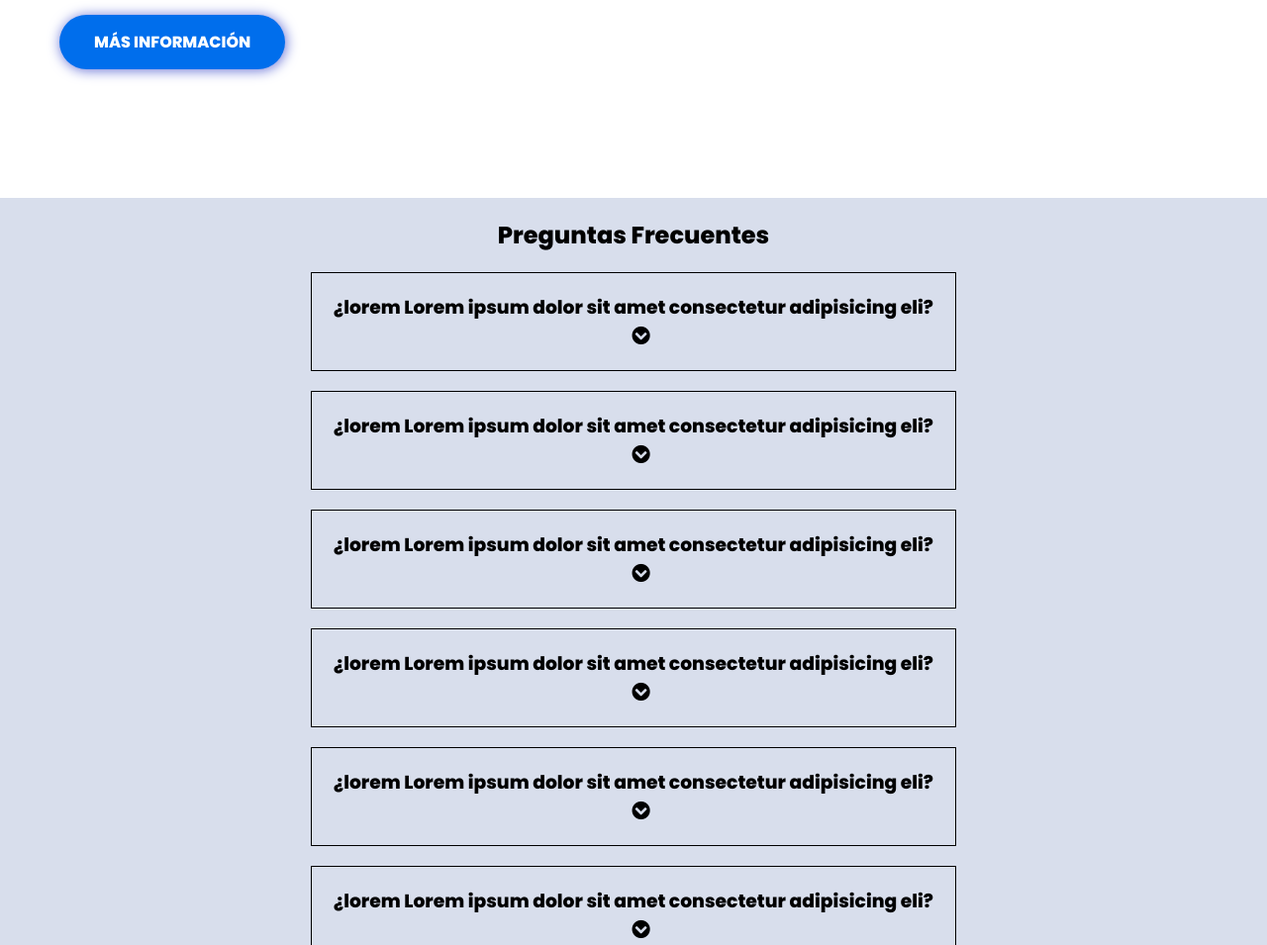
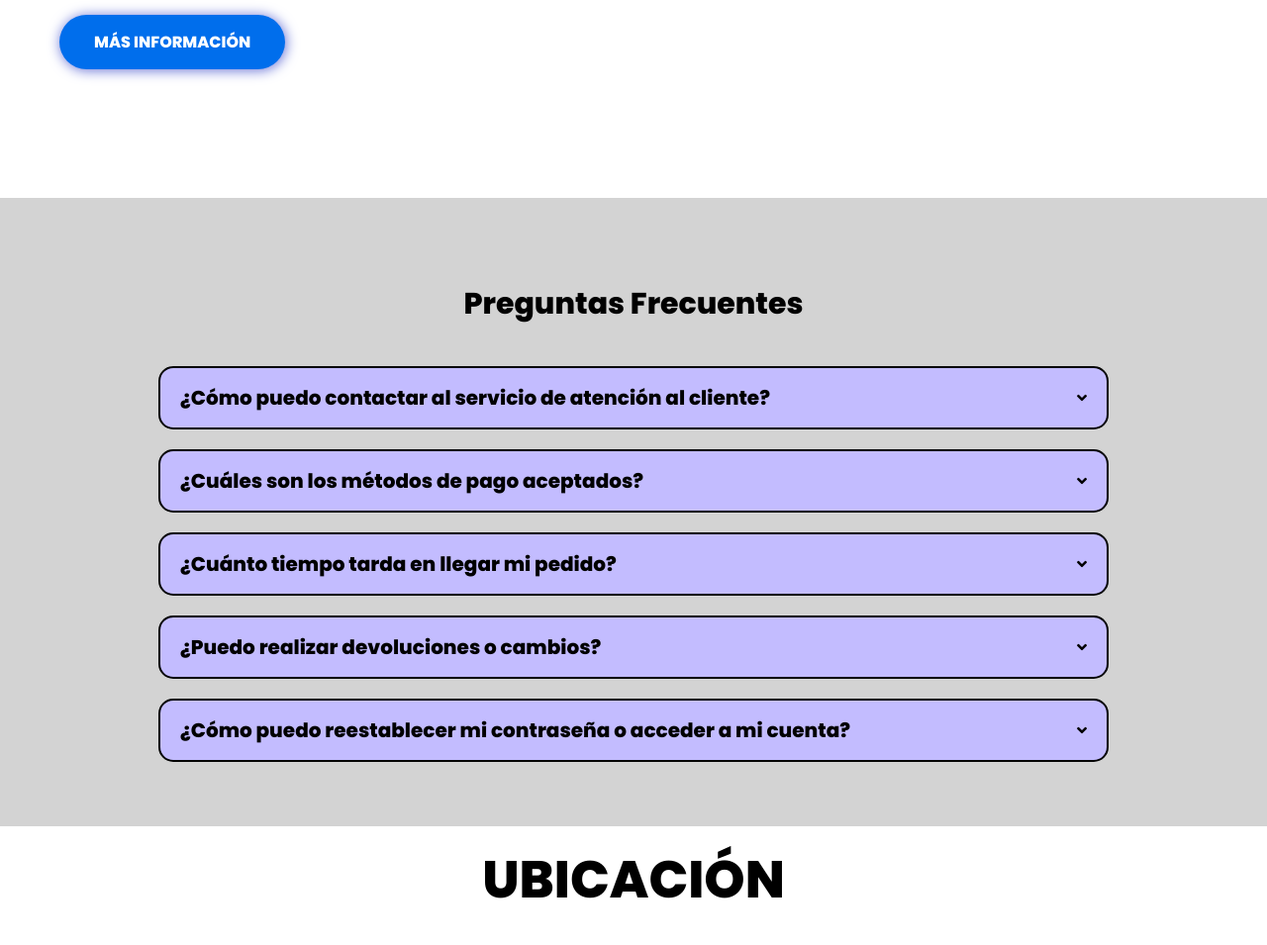
Before and after one commit to pblnahu1/ecommerce-products-tech, a PHP site: page / in a window 1280 px wide. Shown: the part 2932-3887 px from the top of the page at 99% size. Run offline with PHP 8.4, Linux system fonts and the light colour scheme; some libraries are stand-ins or nearby versions.

Commit message:
configurando-cosas

```diff
--- a/assets/css/styles.css
+++ b/assets/css/styles.css
@@ -405,33 +405,130 @@ hr {
     justify-content: center;
 }
 
-.sct-preguntas{
-    background-color:rgb(216, 222, 236);
-    padding: 20px 23%;
-    text-align: center;
+.sct-preguntas-frecuentes{
+    background-color: lightgrey;
+    padding: 45px 0px;
 }
 
-.container-preguntas{
-    display: block;
+.container-preguntas {
+    max-width: 1000px;
+    margin: 20px auto;
 }
 
-.container-preguntas .item{
-    display: flex;
-    flex-direction: column;
-    align-items: center;
-    justify-content: space-between;
-    margin: 20px;
+.container-preguntas .heading{
+    text-align: center;
+    font-size: 30px;
     padding: 20px;
-    border: 1px solid #000;
+    margin-bottom: 20px;
+}
+
+.container-preguntas .accordion-wrapper{
+    padding: 0 20px;
+}
+
+.container-preguntas .accordion {
+    margin-bottom: 20px;
     cursor: pointer;
 }
 
-.container-preguntas .item .titulo-preguntas>i{
-    margin-left: 15px;
+.container-preguntas .accordion.active .accordion-heading{
+    border-bottom-right-radius: 0px;
+    border-bottom-left-radius: 0px;
+    border-top-left-radius: 15px;
+    border-top-right-radius: 15px;
 }
 
-.container-preguntas .item .texto-preguntas{
+.container-preguntas .accordion.active .accordion-heading i{
+    transform: rotate(180deg);
+    transition: transform 0.3s ease-in-out;
+}
+
+.container-preguntas .accordion.active .accordion-content {
+    display: block;
+    border-bottom-left-radius: 15px;
+    border-bottom-right-radius: 15px;
+}
+
+.container-preguntas .accordion-heading {
+    display: flex;
+    align-items: center;
+    justify-content: space-between;
+    gap: 10px;
+    background: #c3bcff;
+    border: 2px solid #000;
+    border-radius: 15px;
+    padding: 15px 20px;
+}
+
+.container-preguntas .accordion-heading h3 {
+    font-size: 20px;
+}
+
+.container-preguntas .accordion-content {
+    padding: 15px 20px;
+    border: 2px solid #000;
+    font-size: 15px;
+    background: #fff;
+    border-top: 0;
     display: none;
+    animation: animate 0.3s linear backwards;
+    line-height: 2;
+    transform-origin: top;
+}
+
+@keyframes animate {
+    0%{
+        transform: scaleY(0);
+    }
+}
+
+.container-wpp{
+    display: flex;
+    align-items: center;
+    justify-content: center;
+    flex-direction: row;
+    margin: 0 auto;
+}
+
+.btn-socials{
+    margin: 0px 15px 35px 15px;
+    display: flex;
+    align-items: center;
+    justify-content: center;
+}
+
+.btn-socials a {
+    border-radius: 50px;
+    padding: 17px 35px;
+    display: flex;
+    align-items: center;
+    transition: background 0.3s ease-in-out;
+}
+
+.btn-socials img{
+    height: 25px;
+    width: 25px;
+    margin-right: 10px;
+}
+
+.btn-wpp a{
+    color: rgb(0, 78, 0);
+    box-shadow: 0 0 15px rgb(0, 78, 0);
+}
+
+.btn-wpp a:hover{
+    background-color: rgb(20, 49, 20);
+    color: #fff;
+}
+
+.btn-twitter a{
+    color: #000;
+    box-shadow: 0 0 15px #000;
+}
+
+.btn-twitter a:hover{
+    background-color: #000;
+    color: #fff;
 }
 
 /* Modo Mobile */
--- a/assets/js/mostrar-ventana.js
+++ b/assets/js/mostrar-ventana.js
@@ -22,16 +22,6 @@ function mostrarCarrito() {
 
 const contenedor = document.querySelector('.div-msg-error, .div-msg-cerrar-sesion');
 const btn = document.getElementById('btn-cerrar');
-
-btn.addEventListener('click', function() {
+btn.addEventListener('click', function () {
     contenedor.style.display = 'none';
-})
-
-function mostrarParrafoPreguntas(element) {
-    var parrafoPreguntas = element.querySelector(".texto-preguntas");
-    if (parrafoPreguntas.style.display === "none" || !parrafoPreguntas.style.display) {
-        parrafoPreguntas.style.display = "block";
-    } else {
-        parrafoPreguntas.style.display = "none";
-    }
-}
+});
--- /dev/null
+++ b/assets/js/questions.js
@@ -0,0 +1,10 @@
+let accordions = document.querySelectorAll('.accordion-wrapper .accordion');
+
+accordions.forEach((acco) => {
+    acco.onclick = () => {
+        accordions.forEach((subcontent) => {
+            subcontent.classList.remove('active');
+        })
+        acco.classList.add('active');
+    }
+})
--- a/assets/php/contenidojson.php
+++ b/assets/php/contenidojson.php
@@ -14,7 +14,7 @@ foreach($productos as $producto){
     $sql = "INSERT INTO productos(nombre_producto, imagen_producto, precio_producto) VALUES('$nombre', '$imagen', '$precio')";
 
     if($conexion->query($sql) === TRUE){
-        echo "Producto insertado correctamente: $nombre<br>";
+        echo "Producto insertado correctamente: PRODUCTO: <em>$nombre</em>, URL: <em>$imagen</em>, PRECIO: <em>$precio</em><br>";
     }else{
         echo "Error al insertar producto: " . $conexion->error;
     }
--- a/assets/sql/BaseDato.sql
+++ b/assets/sql/BaseDato.sql
@@ -21,7 +21,7 @@ CREATE TABLE carrito(
 );
 
 CREATE TABLE productos(
-	productosid_productos INT NOT NULL AUTO_INCREMENT,
+	id_productos INT NOT NULL AUTO_INCREMENT,
 	nombre_producto VARCHAR(255) NOT NULL,
 	imagen_producto VARCHAR(255) NOT NULL,
 	precio_producto INT NOT NULL,
@@ -60,3 +60,6 @@ La tabla Carrito_Producto es la tabla intermedia que maneja la relación muchos
 Carritos y Productos. Aquí, cada registro representa la asociación de un producto con
 un carrito específico.
 */
+
+SELECT * FROM productos;
+TRUNCATE TABLE PRODUCTOS;
--- a/index.php
+++ b/index.php
@@ -11,8 +11,7 @@
     <link rel="stylesheet" href="https://cdn.jsdelivr.net/npm/swiper/swiper-bundle.min.css">
 
     <!-- iconos Fontawesome -->
-    <link rel="stylesheet" href="https://use.fontawesome.com/releases/v5.8.1/css/all.css"
-        integrity="sha384-50oBUHEmvpQ+1lW4y57PTFmhCaXp0ML5d60M1M7uH2+nqUivzIebhndOJK28anvf" crossorigin="anonymous">
+    <link rel="stylesheet" href="https://use.fontawesome.com/releases/v5.8.1/css/all.css" integrity="sha384-50oBUHEmvpQ+1lW4y57PTFmhCaXp0ML5d60M1M7uH2+nqUivzIebhndOJK28anvf" crossorigin="anonymous">
 
     <!-- Links CSS -->
     <link rel="stylesheet" href="assets/css/styles.css">
@@ -363,7 +362,7 @@
                 <li class="lista-desc">TDP-down configurable: <span class="span-respuesta">35 W</span></li>
             </ul>
             <a href="https://espacioelectronica.asustienda.com/productos/notebook-asus-zenbook-duo-pro-i7-32gb-1tb-win-11-ux8402/" target="_blank" class="btn-2">Más
-            información</a>
+                información</a>
         </div>
 
         <div class="info-img info-img-2">
@@ -371,32 +370,63 @@
         </div>
     </section>
 
-    <section class="sct-preguntas">
-        <h2>Preguntas Frecuentes</h2>
+    <section class="sct-preguntas-frecuentes">
         <div class="container-preguntas">
-            <div class="item" id="item" onclick="mostrarParrafoPreguntas(this)">
-                <h3 class="titulo-preguntas">¿lorem Lorem ipsum dolor sit amet consectetur adipisicing eli? <i class="fas fa-chevron-circle-down"></i></h3>
-                <p class="texto-preguntas">Lorem ipsum dolor sit amet consectetur adipisicing elit. Eius earum eaque odio maxime consequuntur neque ipsum vero facilis odit! Esse ullam illo, voluptates aliquam accusamus quis cumque laudantium quo libero!</p>
+            <h1 class="heading">Preguntas Frecuentes</h1>
+            <div class="accordion-wrapper">
+                <div class="accordion">
+                    <div class="accordion-heading">
+                        <h3>¿Cómo puedo contactar al servicio de atención al cliente?</h3>
+                        <i class="fas fa-angle-down"></i>
+                    </div>
+                    <p class="accordion-content">
+                        Puedes contactarnos a través de nuestro formulario de contacto en la sección 'Contacto' de nuestro sitio web o enviando un correo electrónico a [correo electrónico de atención al cliente]. También estamos disponibles en redes sociales como Facebook y Twitter para responder a tus consultas.
+                    </p>
+                </div>
             </div>
-            <div class="item" id="item" onclick="mostrarParrafoPreguntas(this)">
-                <h3 class="titulo-preguntas">¿lorem Lorem ipsum dolor sit amet consectetur adipisicing eli? <i class="fas fa-chevron-circle-down"></i></h3>
-                <p class="texto-preguntas">Lorem ipsum dolor sit amet consectetur adipisicing elit. Eius earum eaque odio maxime consequuntur neque ipsum vero facilis odit! Esse ullam illo, voluptates aliquam accusamus quis cumque laudantium quo libero!</p>
+            <div class="accordion-wrapper">
+                <div class="accordion">
+                    <div class="accordion-heading">
+                        <h3>¿Cuáles son los métodos de pago aceptados?</h3>
+                        <i class="fas fa-angle-down"></i>
+                    </div>
+                    <p class="accordion-content">
+                        Aceptamos pagos con targeta de crédito/débito (Visa, MasterCard, etc), PayPal y transferencias bancarias. Además podés pagar desde PagoFácil. Al finalizar la compra, encontrarás todas las opciones disponibles.
+                    </p>
+                </div>
             </div>
-            <div class="item" id="item" onclick="mostrarParrafoPreguntas(this)">
-                <h3 class="titulo-preguntas">¿lorem Lorem ipsum dolor sit amet consectetur adipisicing eli? <i class="fas fa-chevron-circle-down"></i></h3>
-                <p class="texto-preguntas">Lorem ipsum dolor sit amet consectetur adipisicing elit. Eius earum eaque odio maxime consequuntur neque ipsum vero facilis odit! Esse ullam illo, voluptates aliquam accusamus quis cumque laudantium quo libero!</p>
+            <div class="accordion-wrapper">
+                <div class="accordion">
+                    <div class="accordion-heading">
+                        <h3>¿Cuánto tiempo tarda en llegar mi pedido?</h3>
+                        <i class="fas fa-angle-down"></i>
+                    </div>
+                    <p class="accordion-content">
+                        El tiempo de entrega varía según la ubicación y el tipo de envío seleccionado. Normalmente, los pedidos estándar se entregan en un plazo de [X días/semanas]. Puedes consultar el estado de tu pedido ingresando a tu cuenta o contactando a nuestro equipo de atención al cliente.
+                    </p>
+                </div>
             </div>
-            <div class="item" id="item" onclick="mostrarParrafoPreguntas(this)">
-                <h3 class="titulo-preguntas">¿lorem Lorem ipsum dolor sit amet consectetur adipisicing eli? <i class="fas fa-chevron-circle-down"></i></h3>
-                <p class="texto-preguntas">Lorem ipsum dolor sit amet consectetur adipisicing elit. Eius earum eaque odio maxime consequuntur neque ipsum vero facilis odit! Esse ullam illo, voluptates aliquam accusamus quis cumque laudantium quo libero!</p>
+            <div class="accordion-wrapper">
+                <div class="accordion">
+                    <div class="accordion-heading">
+                        <h3>¿Puedo realizar devoluciones o cambios?</h3>
+                        <i class="fas fa-angle-down"></i>
+                    </div>
+                    <p class="accordion-content">
+                        Sí. Aceptamos devoluciones y cambios dentro de un lapso de días desde la recepción del pedido, siempre y cuando el producto esté en su estado original. Para iniciar un proceso de devolucón o cambio, por favor, ponte en contacto con nuestro equipo de atención al cliente para recibir más instrucciones.
+                    </p>
+                </div>
             </div>
-            <div class="item" id="item" onclick="mostrarParrafoPreguntas(this)">
-                <h3 class="titulo-preguntas">¿lorem Lorem ipsum dolor sit amet consectetur adipisicing eli? <i class="fas fa-chevron-circle-down"></i></h3>
-                <p class="texto-preguntas">Lorem ipsum dolor sit amet consectetur adipisicing elit. Eius earum eaque odio maxime consequuntur neque ipsum vero facilis odit! Esse ullam illo, voluptates aliquam accusamus quis cumque laudantium quo libero!</p>
-            </div>
-            <div class="item" id="item" onclick="mostrarParrafoPreguntas(this)">
-                <h3 class="titulo-preguntas">¿lorem Lorem ipsum dolor sit amet consectetur adipisicing eli? <i class="fas fa-chevron-circle-down"></i></h3>
-                <p class="texto-preguntas">Lorem ipsum dolor sit amet consectetur adipisicing elit. Eius earum eaque odio maxime consequuntur neque ipsum vero facilis odit! Esse ullam illo, voluptates aliquam accusamus quis cumque laudantium quo libero!</p>
+            <div class="accordion-wrapper">
+                <div class="accordion">
+                    <div class="accordion-heading">
+                        <h3>¿Cómo puedo reestablecer mi contraseña o acceder a mi cuenta?</h3>
+                        <i class="fas fa-angle-down"></i>
+                    </div>
+                    <p class="accordion-content">
+                        Si has olvidado tu contraseña, ve a la página de inicio de sesión y haz clic en '¿Olvidaste tu contraseña?'. Te enviaremos un enlace para restablecerla a la dirección de correo electrónico asociada a tu cuenta. Si necesitas más ayuda, contáctanos y estaremos encantados de ayudarte a acceder a tu cuenta.
+                    </p>
+                </div>
             </div>
         </div>
     </section>
@@ -405,14 +435,19 @@
         <div class="txt-ubi">
             <h2>Ubicación</h2>
         </div>
-        <iframe title="Mapa" class="map"
-            src="https://www.google.com/maps/embed?pb=!1m18!1m12!1m3!1d26253.896922674234!2d-58.388026511442156!3d-34.66134141832057!2m3!1f0!2f0!3f0!3m2!1i1024!2i768!4f13.1!3m3!1m2!1s0x95a3335230bd052b%3A0x9d632a18eea90a31!2sAvellaneda%2C%20Provincia%20de%20Buenos%20Aires!5e0!3m2!1ses!2sar!4v1698596364060!5m2!1ses!2sar"
-            width="100%" height="500" style="border:0;" allowfullscreen="" loading="lazy"
-            referrerpolicy="no-referrer-when-downgrade">
+        <iframe title="Mapa" class="map" src="https://www.google.com/maps/embed?pb=!1m18!1m12!1m3!1d26253.896922674234!2d-58.388026511442156!3d-34.66134141832057!2m3!1f0!2f0!3f0!3m2!1i1024!2i768!4f13.1!3m3!1m2!1s0x95a3335230bd052b%3A0x9d632a18eea90a31!2sAvellaneda%2C%20Provincia%20de%20Buenos%20Aires!5e0!3m2!1ses!2sar!4v1698596364060!5m2!1ses!2sar" width="100%" height="500" style="border:0;" allowfullscreen="" loading="lazy" referrerpolicy="no-referrer-when-downgrade">
         </iframe>
     </section>
 
     <h1 class="txt-noticias">Contactate con nosotros</h1>
+    <div class="container-wpp">
+        <div class="btn-socials btn-wpp">
+            <a href="https://wa.me/123456789"><img src="assets/img/logos/whatsapp.png" alt="icon-whatsapp"> WhatsApp</a>
+        </div>
+        <div class="btn-socials btn-twitter">
+            <a href="https://twitter.com/"><img src="assets/img/logos/twitter.png" alt="icon-twitter"> X (Twitter)</a>
+        </div>
+    </div>
 
     <footer>
         <div class="footer-container">
@@ -431,10 +466,11 @@
         </div>
     </footer>
 
-    <script src="https://cdn.jsdelivr.net/npm/swiper/swiper-bundle.min.js"></script>
-    <script src="assets/js/swiper.js"></script>
-    <script src="assets/js/carrito.js"></script>
-    <script src="assets/js/mostrar-ventana.js"></script>
+    <script src="https://cdn.jsdelivr.net/npm/swiper/swiper-bundle.min.js" defer></script>
+    <script src="assets/js/swiper.js" defer></script>
+    <script src="assets/js/carrito.js" defer></script>
+    <script src="assets/js/mostrar-ventana.js" defer></script>
+    <script src="assets/js/questions.js" defer></script>
 </body>
 
 </html>
```
Also changed, not shown: assets/img/logos/twitter.png (added), assets/img/logos/whatsapp.png (added).
